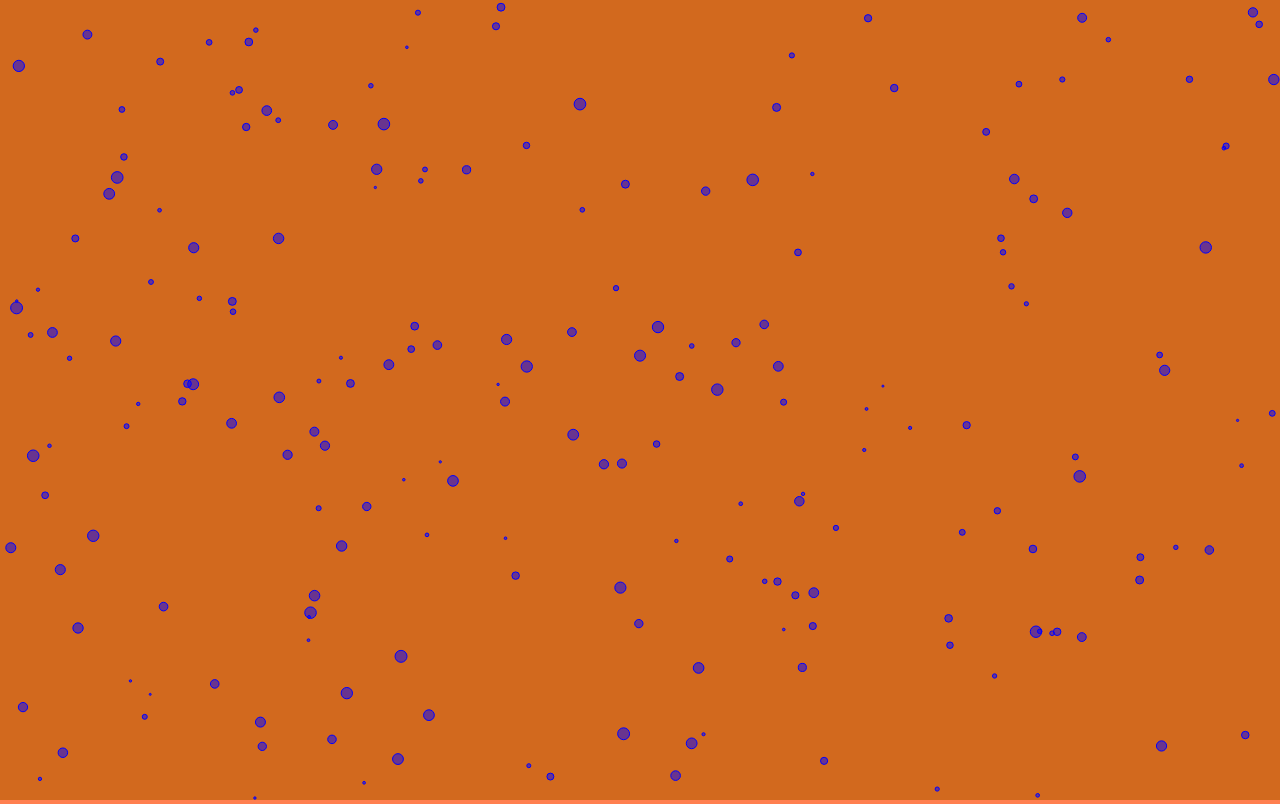
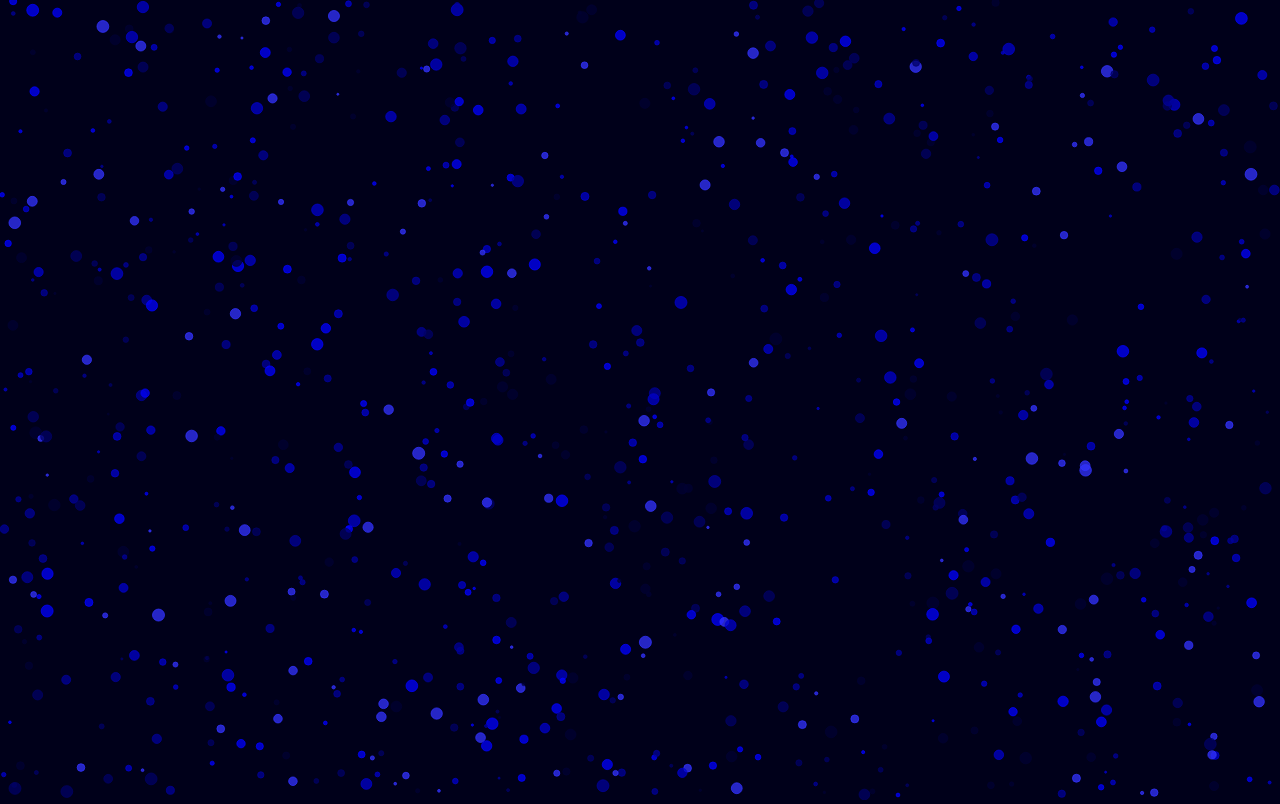
Before and after one commit to gundars-o/a-canvas, a plain HTML site: page index.html in a window 1280 px wide. Drawn offline with Linux system fonts and the light colour scheme.

Commit message:
Enabled 6 different colors for circles.

```diff
--- a/canvas.js
+++ b/canvas.js
@@ -1,6 +1,8 @@
 var canvas = document.querySelector( "canvas" );
 window.addEventListener( "resize", setCanvasSize );
 var c = canvas.getContext( "2d" );
+var color = 240;
+document.body.style.backgroundColor = "hsl("+color+", 100%, 5% )";
 setCanvasSize();
 function setCanvasSize() {
     canvas.width = window.innerWidth;
@@ -34,11 +36,11 @@ function drawOnCanvas() {
         c.stroke();
     };
     // Move Circle
-    var numberOfCircles = 200;
+    var numberOfCircles = 900;
     var r = 30;
     var radiusIncrease = 2;
     var radiusDecrease = 0.5;
-    var maxSpeed = 5;
+    var maxSpeed = 10;
     var circles = [];
     var mouse = {
         c: undefined
@@ -47,6 +49,14 @@ function drawOnCanvas() {
     var maxRadius = 40;
     var minRadius = 5;
     var impactRadiuss = 50;
+    var colors = [
+        "hsla("+color+", 100%, 10%, 0.75 )",
+        "hsla("+color+", 100%, 20%, 0.75 )",
+        "hsla("+color+", 100%, 30%, 0.75 )",
+        "hsla("+color+", 100%, 40%, 0.75 )",
+        "hsla("+color+", 100%, 50%, 0.75 )",
+        "hsla("+color+", 100%, 60%, 0.75 )",
+    ];
     window.addEventListener( "mousemove", function( event ) {
         mouse.x = event.x;
         mouse.y = event.y
@@ -74,10 +84,12 @@ function drawOnCanvas() {
         this.dy = dy;
         this.r = r;
         this.minRadius = r;
+        this.color = colors[ Math.floor( Math.random() * colors.length ) ];
         this.draw = function() {
             c.beginPath();
             c.arc( this.x, this.y, this.r, 0, Math.PI * 2, false );
-            c.strokeStyle = "blue";
+            c.strokeStyle = this.color;
+            c.fillStyle = this.color;
             c.stroke();
             c.fill();
         };
--- a/index.html
+++ b/index.html
@@ -11,9 +11,6 @@
             width: 100vw;
             background-color: coral;
         }
-        canvas {
-            background-color: chocolate;
-        }
     </style>
 </head>
 <body>
```
Also changed, not shown: notes.txt.
